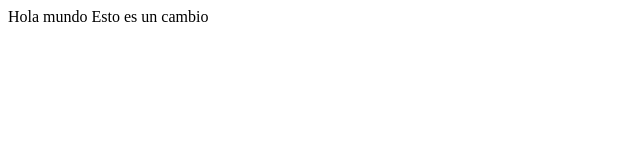
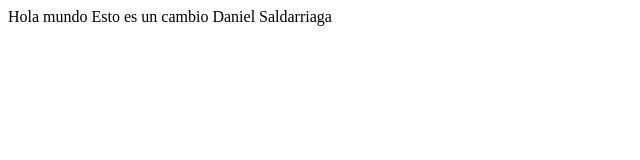
Before and after one commit to Ingenieria-Web-UdeA/explicacion-git, a plain HTML site: page index.html in a window 1280 px wide. Shown: the whole page, without its empty margins (0-640 px from the left). Drawn offline with Linux system fonts and the light colour scheme.

Commit message:
agregue el nombre al html

```diff
--- a/index.html
+++ b/index.html
@@ -10,6 +10,7 @@
     <div>
       <span>Hola mundo</span>
       <span>Esto es un cambio</span>
+      <span>Daniel Saldarriaga</span>
     </div>
   </body>
 </html>
```
